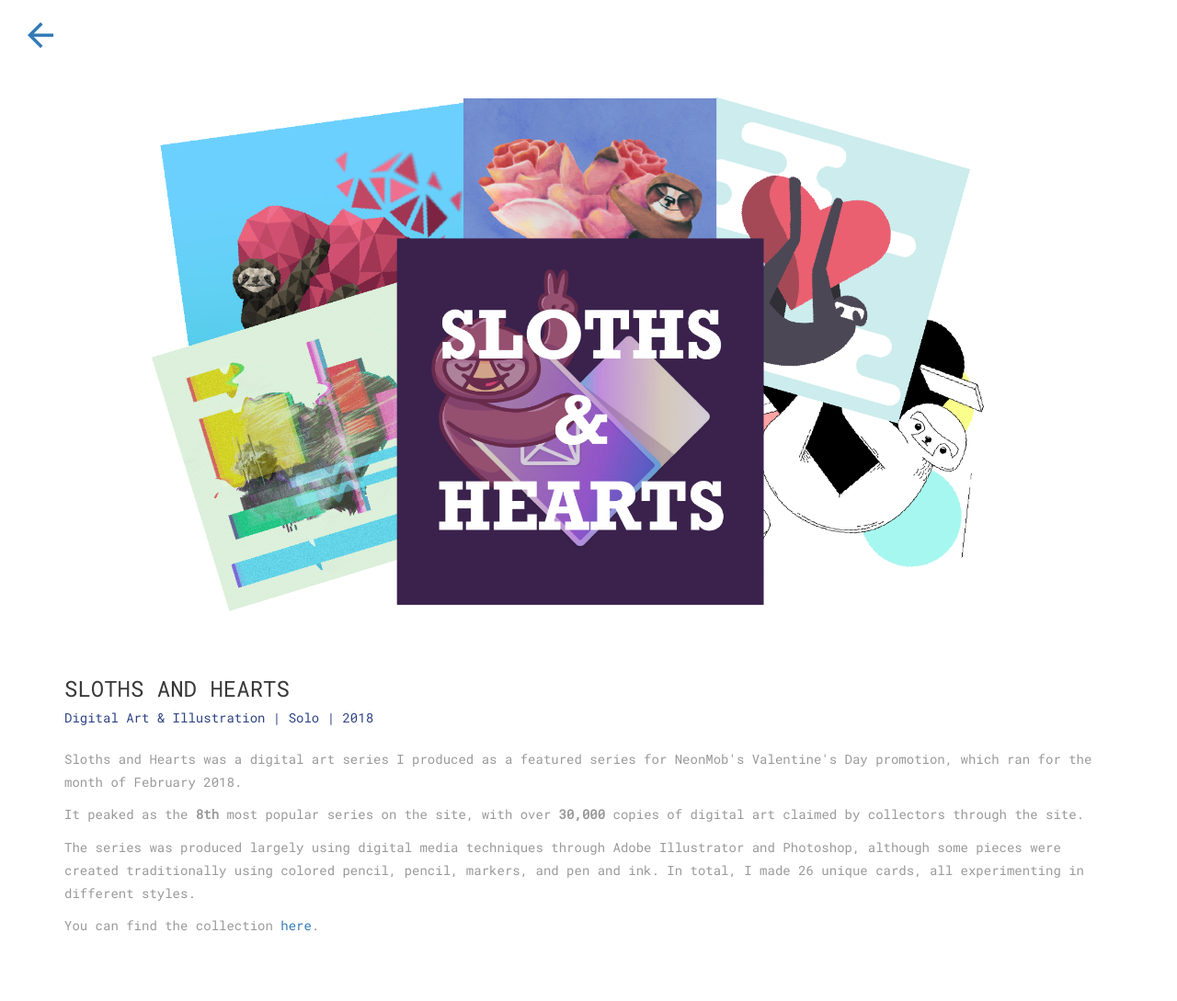
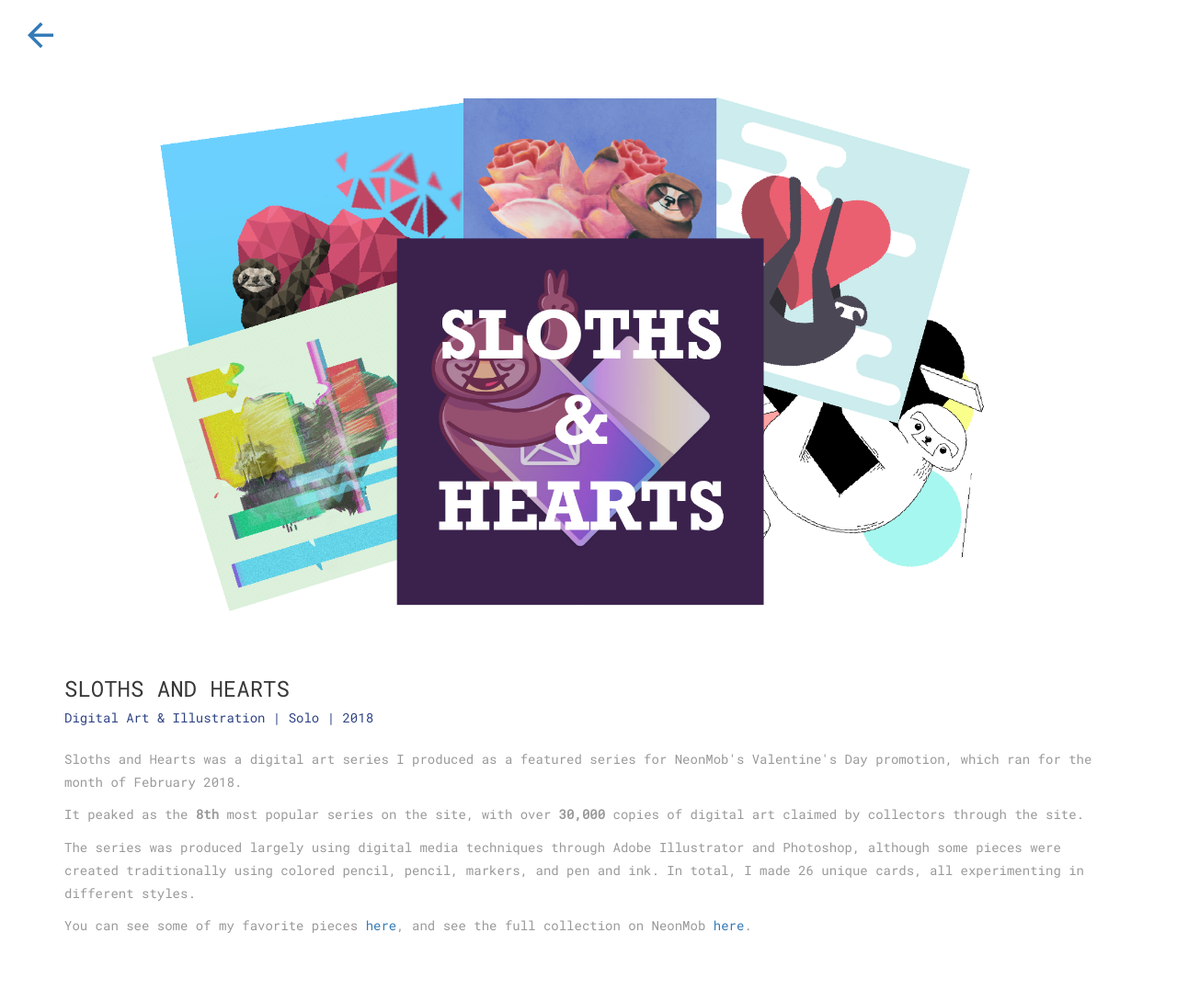
Before and after one commit to mattjfan/mattjfan.github.io, a Jekyll site: the page built from portfolio/sloths-and-hearts/index.html, in a window 1280 px wide. Shown: the whole page at 92% size. Built offline with Jekyll 4.4.1, drawn with Linux system fonts in a browser that asks for light colours.

Commit message:
SLOTHS AND HEARTS!!!

```diff
--- a/portfolio/sloths-and-hearts/index.html
+++ b/portfolio/sloths-and-hearts/index.html
@@ -20,7 +20,7 @@ title: Sloths & Hearts
     <p>It peaked as the <b>8th</b> most popular series on the site, with over <b>30,000</b> copies of digital art claimed by collectors through the site.</p>
     <p>The series was produced largely using digital media techniques through Adobe Illustrator and Photoshop, although some pieces were created traditionally
     using colored pencil, pencil, markers, and pen and ink. In total, I made 26 unique cards, all experimenting in different styles.</p>
-    <p>You can find the collection <a href='https://www.neonmob.com/series/sloths-and-hearts/'>here</a>.</p>
+    <p>You can see some of my favorite pieces <a href='https://www.behance.net/gallery/85720987/Sloths-Hearts'>here</a>, and see the full collection on NeonMob <a href='https://www.neonmob.com/series/sloths-and-hearts/'>here</a>.</p>
 
   </div>
 
```
